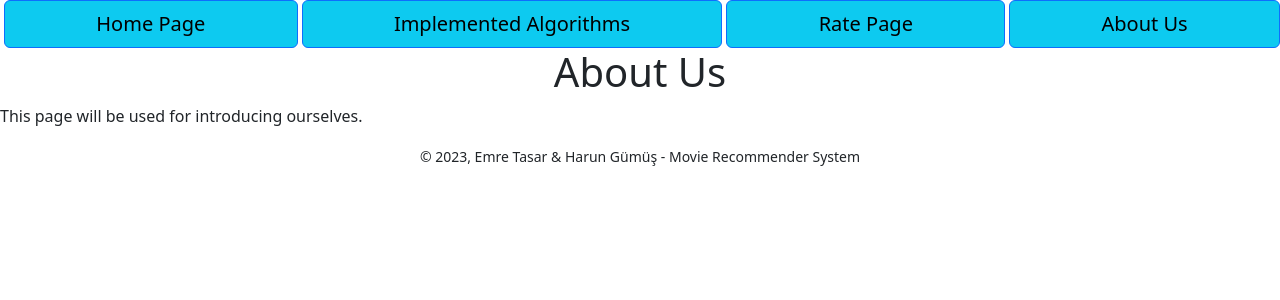
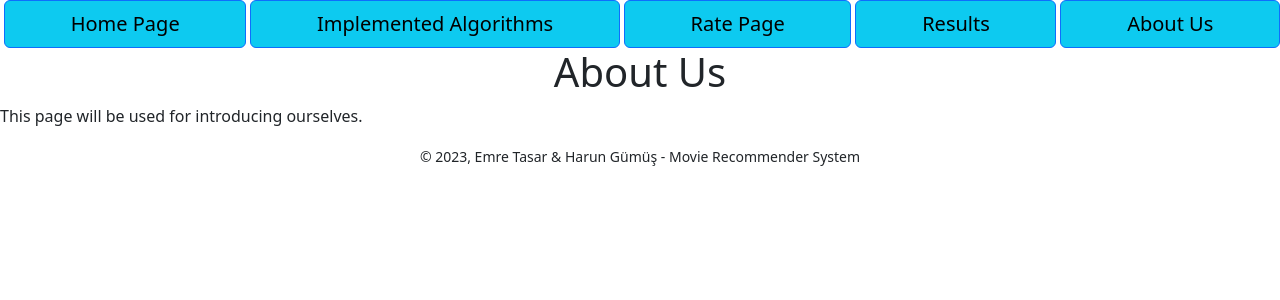
Before and after one commit to emretasar/MovieRecommenderSystem, a Flask app: page /about in a window 1280 px wide. Shown: the top 300 px of the page. Run offline with Flask 3, Linux system fonts and the light colour scheme.

Commit message:
Minor Fixes for adding Result page

```diff
--- a/server.py
+++ b/server.py
@@ -10,6 +10,7 @@ def create_app():
     app.add_url_rule("/algorithms", view_func=views.algorithms_page)
     app.add_url_rule("/rate", view_func=views.rate_page, methods =['GET', 'POST'])
     app.add_url_rule("/get_recommendations", view_func=views.get_recommendations_page, methods =['GET', 'POST'])
+    app.add_url_rule("/results", view_func=views.results_page)
     app.add_url_rule("/about", view_func=views.about_page)
 
     return app
--- a/templates/layout.html
+++ b/templates/layout.html
@@ -14,6 +14,7 @@
         <a href="{{ url_for('home_page') }}" class="btn btn-info btn-lg ms-1 rounded border-primary">Home Page</a>
         <a href="{{ url_for('algorithms_page') }}" class="btn btn-info btn-lg ms-1 rounded border-primary">Implemented Algorithms</a>
         <a href="{{ url_for('rate_page') }}" class="btn btn-info btn-lg ms-1 rounded border-primary">Rate Page</a>
+        <a href="{{ url_for('results_page') }}" class="btn btn-info btn-lg ms-1 rounded border-primary">Results</a>
         <a href="{{ url_for('about_page') }}" class="btn btn-info btn-lg ms-1 rounded border-primary">About Us</a>
     </div>
     {% block content %}{% endblock %}
--- a/views.py
+++ b/views.py
@@ -42,5 +42,9 @@ def get_recommendations_page():
         return render_template("get_recommendations.html", ids=ratedMovieIdList, ratings=ratedMovieRatingList)
 
 
+def results_page():
+    return render_template("results.html")
+
+
 def about_page():
     return render_template("about.html")
```
